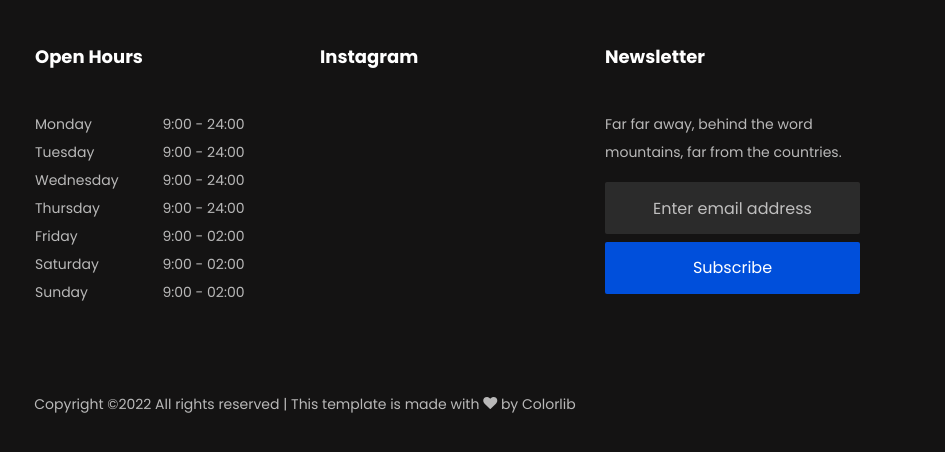
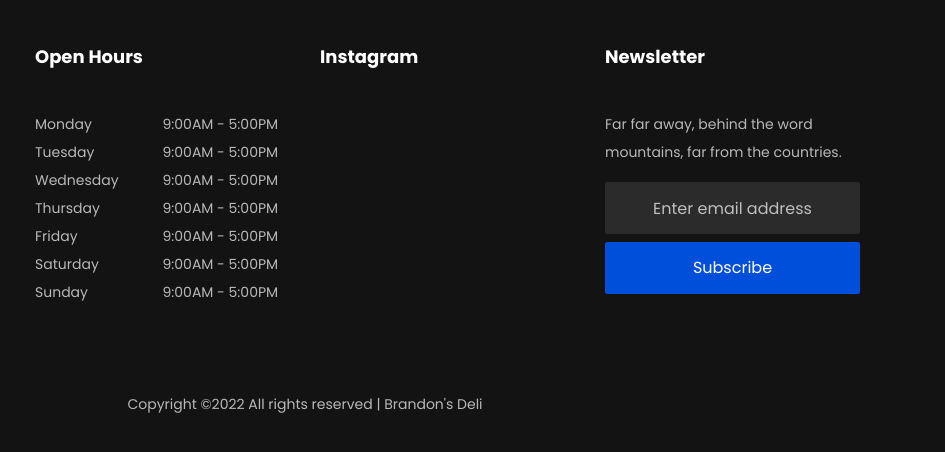
Before and after one commit to WebDesign242/BrandonsDeli, a plain HTML site: page about.html in a window 1280 px wide. Shown: the part 3147-3599 px from the top of the page, 335-1280 px from the left. Drawn offline with Linux system fonts and the light colour scheme; some packages are replaced by stand-ins of ours; no server answers; files whose address does not match are found by name.

Commit message:
Update about.html

```diff
--- a/about.html
+++ b/about.html
@@ -392,13 +392,13 @@
             <div class="ftco-footer-widget mb-4">
               <h2 class="ftco-heading-2">Open Hours</h2>
               <ul class="list-unstyled open-hours">
-                <li class="d-flex"><span>Monday</span><span>9:00 - 24:00</span></li>
-                <li class="d-flex"><span>Tuesday</span><span>9:00 - 24:00</span></li>
-                <li class="d-flex"><span>Wednesday</span><span>9:00 - 24:00</span></li>
-                <li class="d-flex"><span>Thursday</span><span>9:00 - 24:00</span></li>
-                <li class="d-flex"><span>Friday</span><span>9:00 - 02:00</span></li>
-                <li class="d-flex"><span>Saturday</span><span>9:00 - 02:00</span></li>
-                <li class="d-flex"><span>Sunday</span><span> 9:00 - 02:00</span></li>
+                <li class="d-flex"><span>Monday</span><span>9:00AM - 5:00PM</span></li>
+                <li class="d-flex"><span>Tuesday</span><span>9:00AM - 5:00PM</span></li>
+                <li class="d-flex"><span>Wednesday</span><span>9:00AM - 5:00PM</span></li>
+                <li class="d-flex"><span>Thursday</span><span>9:00AM - 5:00PM</span></li>
+                <li class="d-flex"><span>Friday</span><span>9:00AM - 5:00PM</span></li>
+                <li class="d-flex"><span>Saturday</span><span>9:00AM - 5:00PM</span></li>
+                <li class="d-flex"><span>Sunday</span><span>9:00AM - 5:00PM</span></li>
               </ul>
             </div>
           </div>
@@ -440,7 +440,7 @@
           <div class="col-md-12 text-center">
 
             <p><!-- Link back to Colorlib can't be removed. Template is licensed under CC BY 3.0. -->
-  Copyright &copy;<script>document.write(new Date().getFullYear());</script> All rights reserved | This template is made with <i class="icon-heart" aria-hidden="true"></i> by <a href="https://colorlib.com" target="_blank">Colorlib</a>
+  Copyright &copy;<script>document.write(new Date().getFullYear());</script> All rights reserved | Brandon's Deli</a>
   <!-- Link back to Colorlib can't be removed. Template is licensed under CC BY 3.0. --></p>
           </div>
         </div>
```
